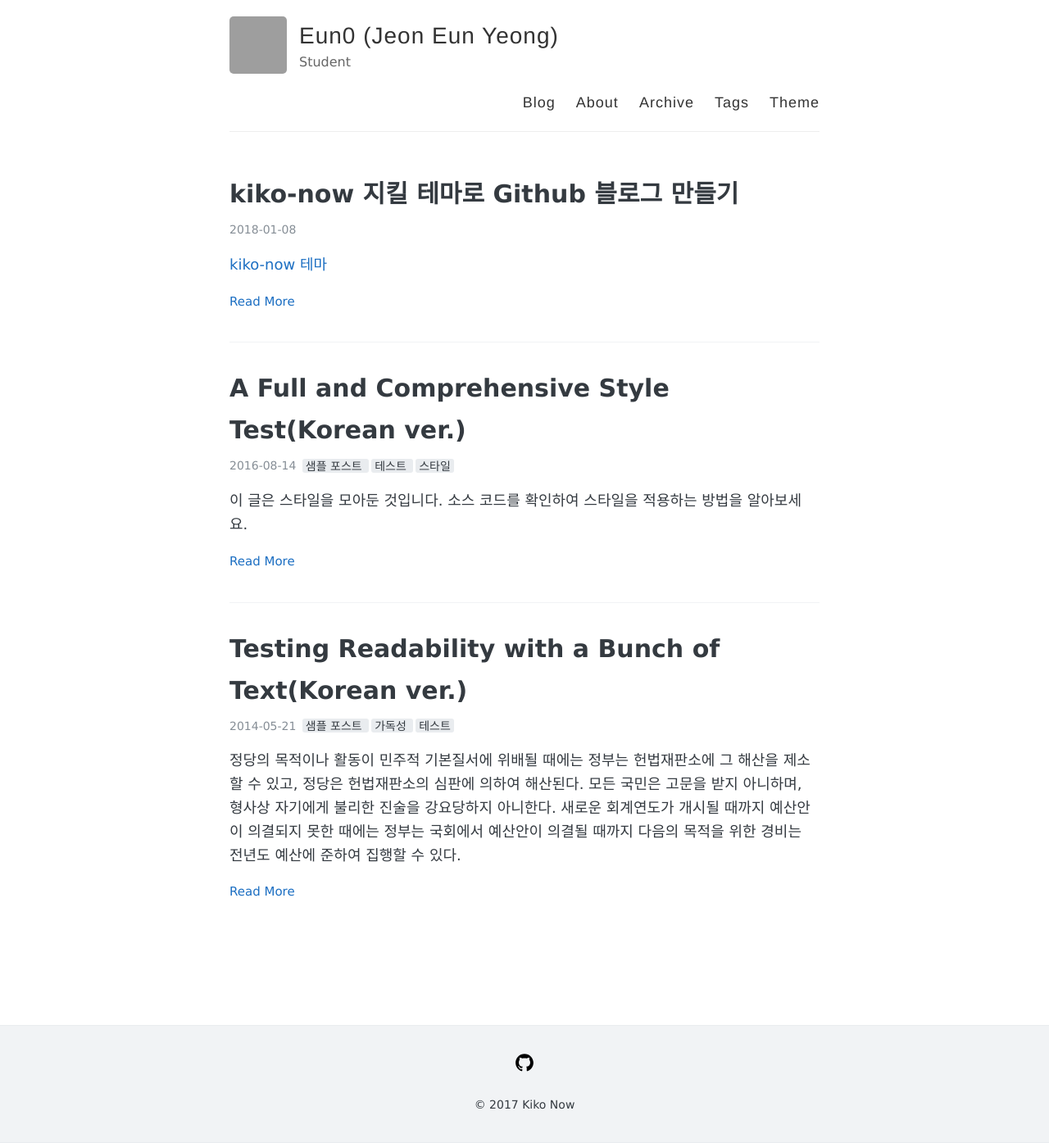
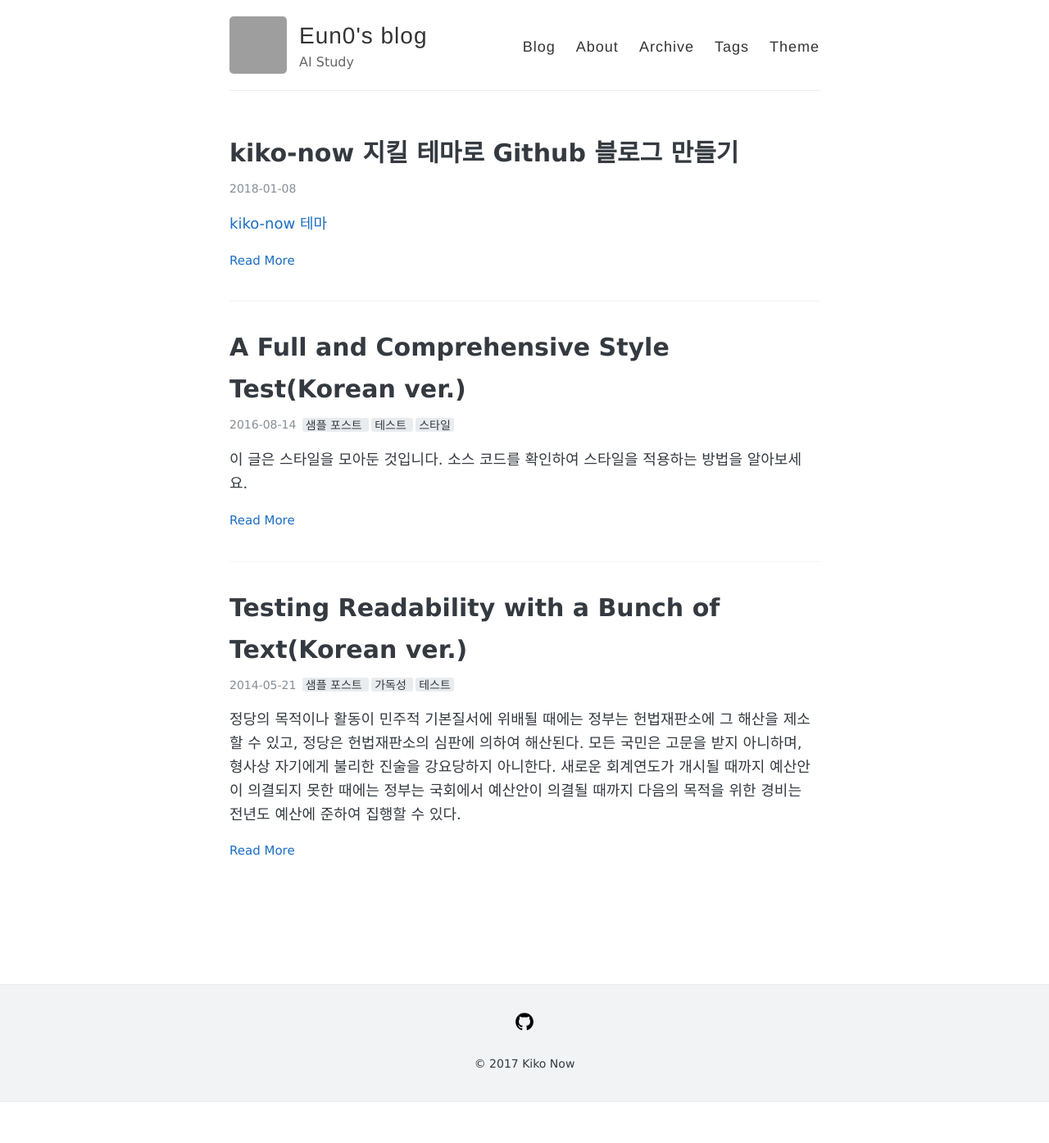
Before and after one commit to Eun0/Eun0.github.io, a Jekyll site: the page built from index.html, in a window 1280 px wide. Shown: the whole page at 82% size. Built offline with Jekyll 4.4.1, drawn with Linux system fonts in a browser that asks for light colours; the list of posts is cut into pages by our own code; after the commit the page ends 1345 px from its top, so only the background shows below that; grey boxes are pictures that could not be loaded.

Commit message:
Update _config.yml

```diff
--- a/_config.yml
+++ b/_config.yml
@@ -3,10 +3,10 @@
 #
 
 # Name of your site (displayed in the header)
-name: Eun0 (Jeon Eun Yeong)
+name: Eun0's blog
 
 # Short bio or description (displayed in the header)
-description: Student
+description: AI Study
 
 # Flags below are optional
 #
```
